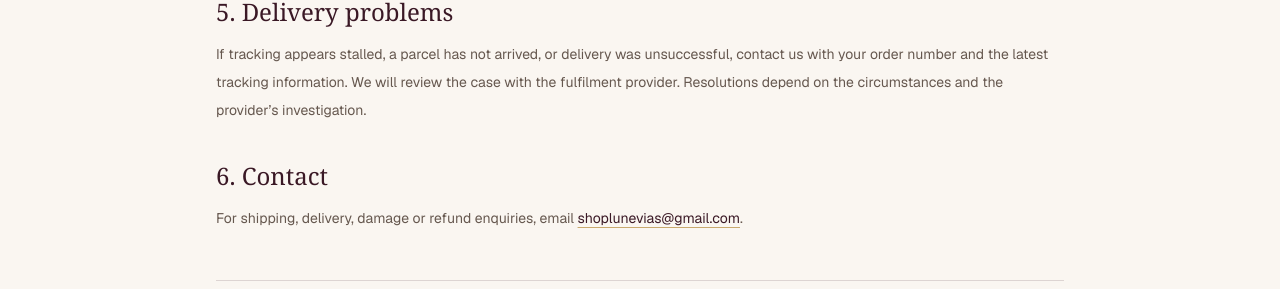
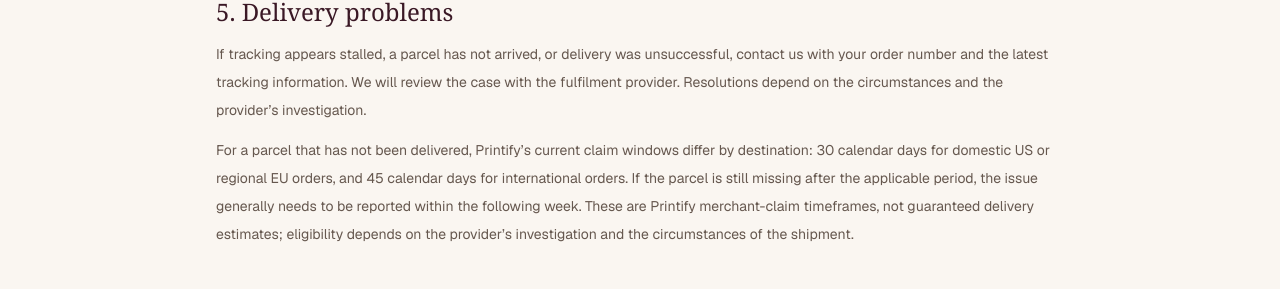
Before and after one commit to Night-Swordglitch/lunevia-store, a Next.js app: page /shipping-returns in a window 1280 px wide. Shown: the part 1491-1780 px from the top of the page. Built offline with nearby package versions, Linux system fonts and the light colour scheme; no server answers.

Commit message:
Clarify Printify missing-parcel claim timeframes

```diff
--- a/src/app/shipping-returns/page.tsx
+++ b/src/app/shipping-returns/page.tsx
@@ -51,6 +51,7 @@ export default function ShippingReturnsPage() {
           <section>
             <h2 className="font-serif text-2xl text-[#3A1825]">5. Delivery problems</h2>
             <p className="mt-3">If tracking appears stalled, a parcel has not arrived, or delivery was unsuccessful, contact us with your order number and the latest tracking information. We will review the case with the fulfilment provider. Resolutions depend on the circumstances and the provider’s investigation.</p>
+            <p className="mt-3">For a parcel that has not been delivered, Printify’s current claim windows differ by destination: 30 calendar days for domestic US or regional EU orders, and 45 calendar days for international orders. If the parcel is still missing after the applicable period, the issue generally needs to be reported within the following week. These are Printify merchant-claim timeframes, not guaranteed delivery estimates; eligibility depends on the provider’s investigation and the circumstances of the shipment.</p>
           </section>
           <section>
             <h2 className="font-serif text-2xl text-[#3A1825]">6. Contact</h2>
```
